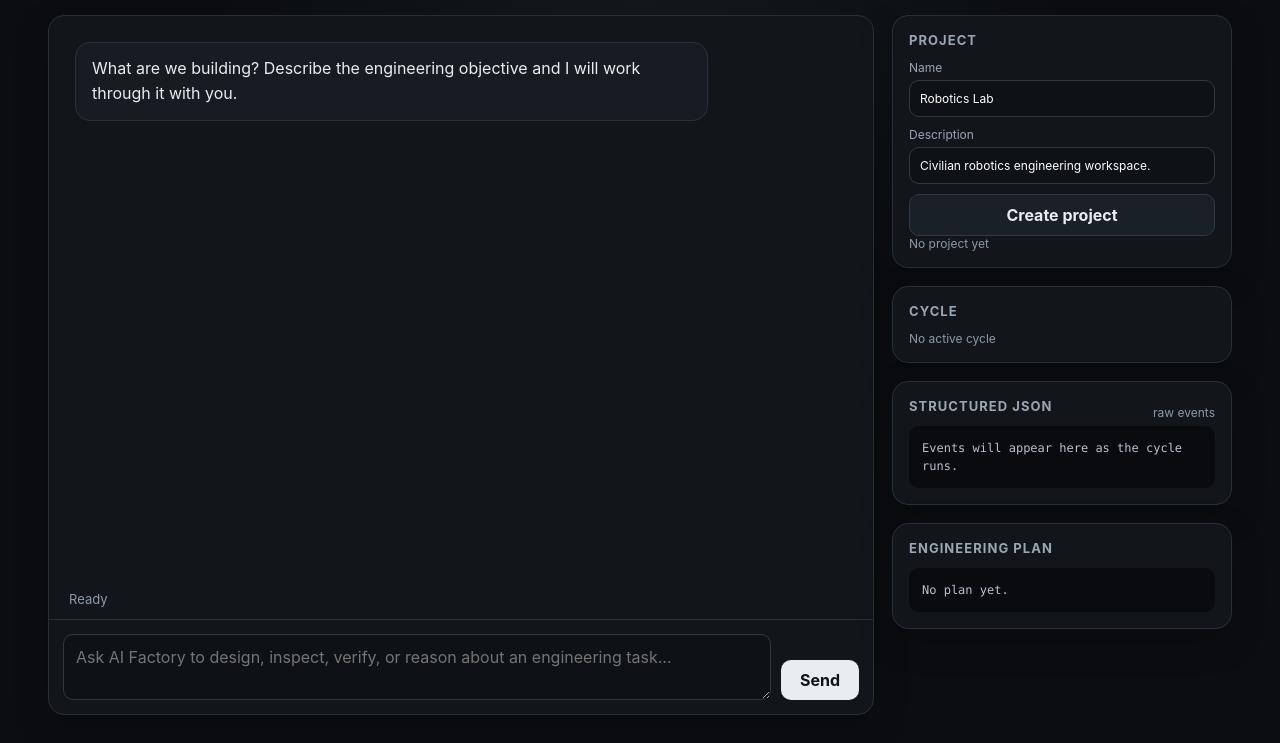
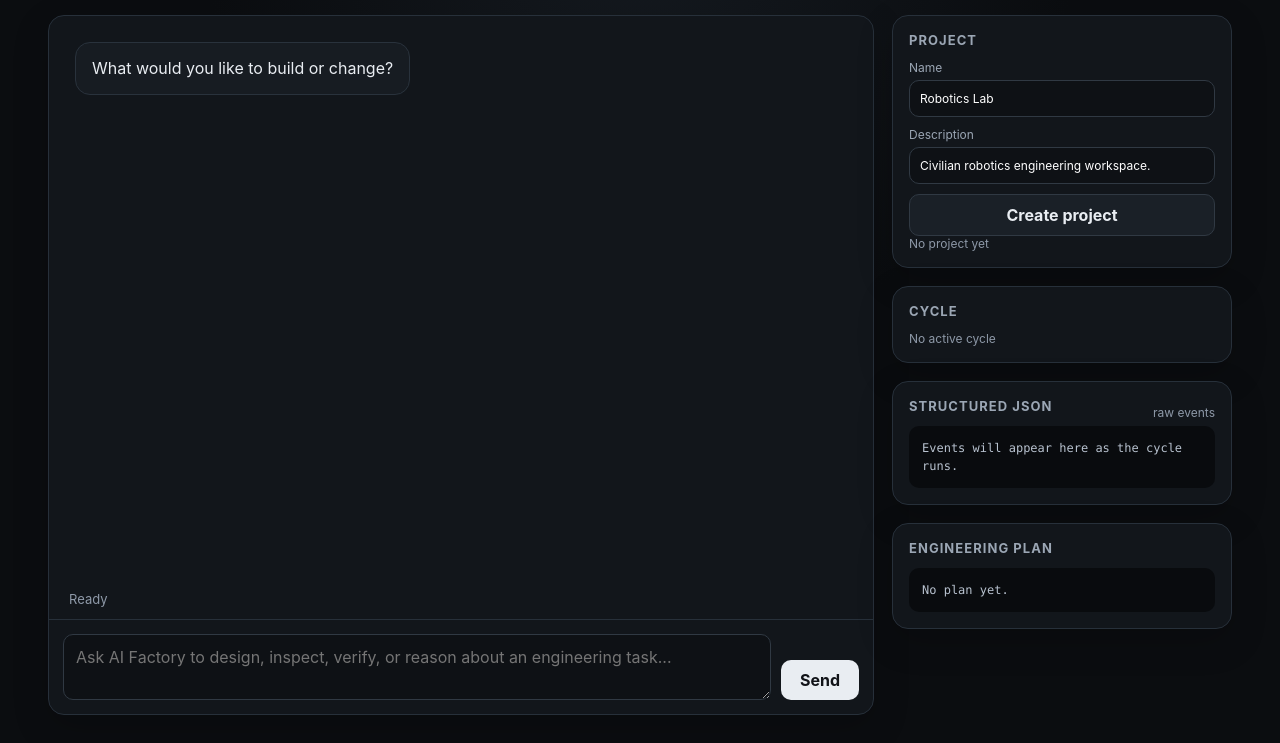
Before and after one commit to freddieley/ai-factory, a website: page public/index.html in a window 1280 px wide. Shown: the part 79-822 px from the top of the page. Drawn offline with Linux system fonts and the light colour scheme; no server answers.

Commit message:
ui: remove hard-coded engineering prompt

```diff
--- a/public/index.html
+++ b/public/index.html
@@ -19,7 +19,7 @@
     <div class="workspace">
       <section class="card conversation-card">
         <div id="messages" class="messages" aria-live="polite">
-          <div class="message assistant"><div class="bubble">What are we building? Describe the engineering objective and I will work through it with you.</div></div>
+          <div class="message assistant"><div class="bubble">What would you like to build or change?</div></div>
         </div>
         <div id="status" class="status">Ready</div>
         <form id="composer" class="composer">
```
